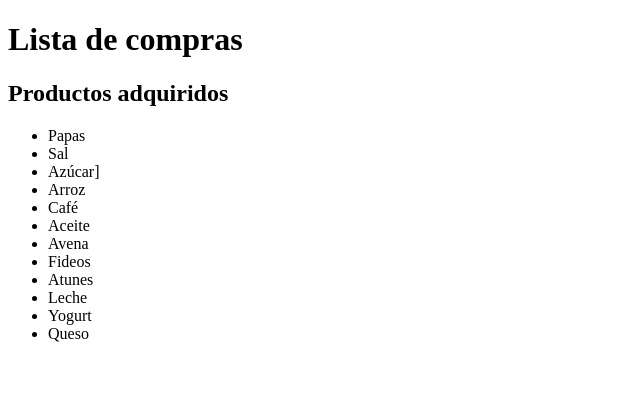
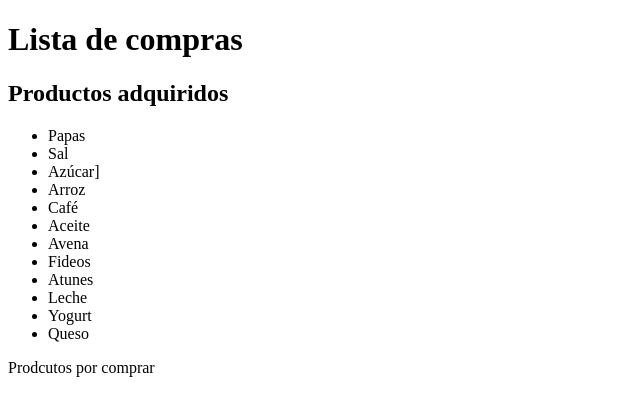
Before and after one commit to Pame05/compras-app, an Angular app: page / in a window 1280 px wide. Shown: the top 416 px of the page, without its empty margins (0-640 px from the left). Built offline with nearby package versions, Linux system fonts and the light colour scheme.

Commit message:
seccion productos por comprar

```diff
--- a/src/app/app.component.html
+++ b/src/app/app.component.html
@@ -16,3 +16,7 @@
   <li> Yogurt </li>
   <li> Queso </li>
 </ul>
+
+<section>
+  Prodcutos por comprar
+</section>
```
